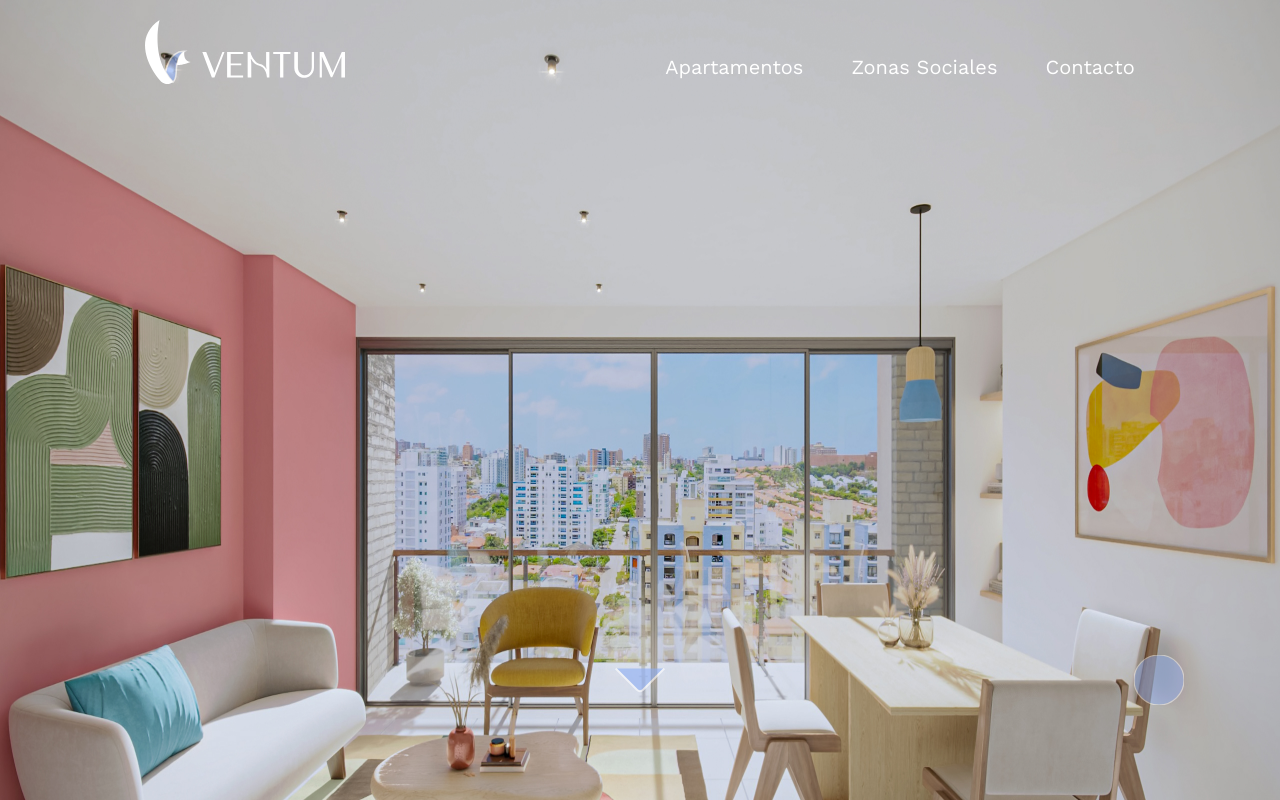
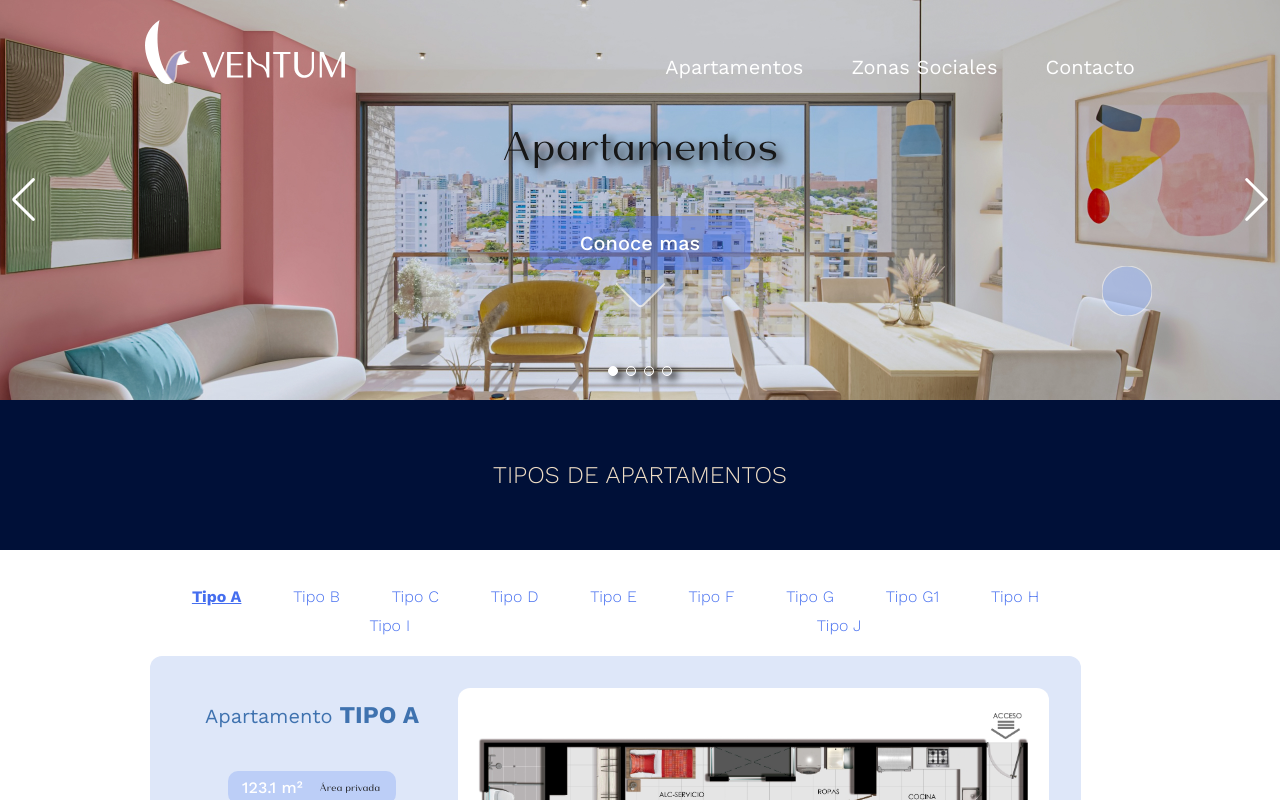
Before and after one commit to jpsegurac/ventum, a Next.js app: page /apartamentos in a window 1280 px wide. Shown: the top 800 px of the page. Built offline with nearby package versions, Linux system fonts and the light colour scheme; grey boxes are pictures that could not be loaded.

Commit message:
[F] adjust styles apartament page : support

```diff
--- a/app/apartamentos/page.js
+++ b/app/apartamentos/page.js
@@ -3,6 +3,7 @@ import React, { useRef } from 'react';
 import ApartmentsPageWrapper from '@/components/ApartmentsPageWrapper';
 import ApartmentsHeader from '@/components/ApartmentsHeader';
 import ApartmentsBanner from '@/components/ApartmentsBanner';
+import ZonasSocialesCarousel from '@/components/ZonasSocialesCarousel';
 
 
 const Apartamentos = () => {
--- a/app/styles/ApartmentsNavigator.module.scss
+++ b/app/styles/ApartmentsNavigator.module.scss
@@ -2,6 +2,7 @@
     color: #456eef;
     font-weight: 300;
     margin:5px 25px;
+    cursor: pointer;
 
 
     &--selected {
--- a/app/styles/HomeAirView.module.scss
+++ b/app/styles/HomeAirView.module.scss
@@ -1,9 +1,11 @@
 .homeAirView {
     width: 100%;
-    height: 40rem;
+    height: 50dvh;
     position: relative;
     &_image {
-        position: absolute;
+        width: 100%;
+        height: 100%;
+        object-fit: cover;
     }
 
     &_btn {
--- a/components/ApartmentsHeader/index.js
+++ b/components/ApartmentsHeader/index.js
@@ -1,34 +1,32 @@
 import React from 'react';
-import Image from 'next/image';
-import styles from '@/styles/ApartmentsHeader.module.scss';
+import ImageCarousel from '@/components/ImageCarousel';
+/* -- Styles --*/
+import styles from "@/styles/HomeCarousel.module.scss";
+/* -- Assets --*/
 import ActionArrow from '@/assets/icons/action_arrow.svg';
 import PhoneBackground from '@/assets/icons/phone_background.svg';
-import KnowMoreButton from '@/assets/icons/know_more_button.svg';
-import apartments_header_image from '@/assets/images/apartmentsHeader.jpg';
+import ImageCarouselAptos from '../ImageCarouselAptos';
 
 
-const ApartmentsHeader = ({scrollDown}) => {
+const HomeCarousel = ( {scrollDown} ) => {
     return (
-        <section className={styles.homeCarousel}>
+        <section className={styles.container}>
+            <div className={styles.Slider}>
+                <ImageCarouselAptos />
+            </div>
             <div className={styles.carouselContent}>
+                <div className={styles.carouselText}>
+                    <h1 className={styles.carouselText_title} >Apartamentos</h1>
+                </div>
                 <div className={styles.arrow_bottom_container}>
+                    <a className={styles.headerCta}>Conoce mas</a>
                     <ActionArrow className={styles.arrow_bottom} onClick={scrollDown}/>
                 </div>
+            </div>
                 <div className={styles.phone_container}>
                     <PhoneBackground className={styles.phone_background}/>
                 </div>
-            </div>
-
-            <section className={styles.backgroundImage}>
-                <Image
-                    src={apartments_header_image}
-                    alt="apartments_background_1"
-                    fill={true}
-                />
-            </section>
-
-
         </section>
     );
 };
-export default ApartmentsHeader;
+export default HomeCarousel;
--- a/components/HomeAirView/index.js
+++ b/components/HomeAirView/index.js
@@ -14,7 +14,6 @@ const HomeAirView = () => {
                 className={styles.homeAirView_image}
                 src={air_view}
                 alt="air_view"
-                fill={true}
             />
             <div className={styles.homeAirView_btn}>
                 <a className={styles.homeAirViewCta}>Vista aérea</a>
--- /dev/null
+++ b/components/ImageCarouselAptos/index.js
@@ -0,0 +1,56 @@
+"use client";
+import React from 'react';
+import { Swiper, SwiperSlide } from 'swiper/react';
+/* -- Modules --*/
+import { Navigation, Pagination } from 'swiper/modules';
+/* -- Styles --*/
+import 'swiper/css';
+import 'swiper/css/navigation';
+import 'swiper/css/pagination';
+import styles from "@/styles/ImageCarousel.module.scss";
+
+const ImageCarouselAptos = () => {
+        return (
+            <Swiper
+                spaceBetween={0}
+                slidesPerView={1}
+                cssMode={true}
+                navigation={true}
+                pagination={true}
+                loop={true}
+                modules={[Navigation, Pagination]}
+                className={styles.custom_swiper_carousel}
+            >
+                <SwiperSlide>
+                    <img
+                        className={styles.carousel_image}
+                        src="images/apartmentsHeader.jpg"
+                        alt="home_page_background_1"
+                    />
+                </SwiperSlide>
+                <SwiperSlide>
+                    <img
+                        className={styles.carousel_image}
+                        src="images/home_page_background_2.jpg"
+                        alt="home_page_background_2"
+                    />
+                </SwiperSlide>
+                <SwiperSlide>
+                    <img
+                        className={styles.carousel_image}
+                        src="images/home_page_background_3.jpg"
+                        alt="home_page_background_3"
+                    />
+                </SwiperSlide>
+                <SwiperSlide>
+                    <img
+                        className={styles.carousel_image}
+                        src="images/home_page_background_4.jpg"
+                        alt="home_page_background_4"
+                    />
+                </SwiperSlide>
+            </Swiper>
+        );
+};
+
+export default ImageCarouselAptos;
```
